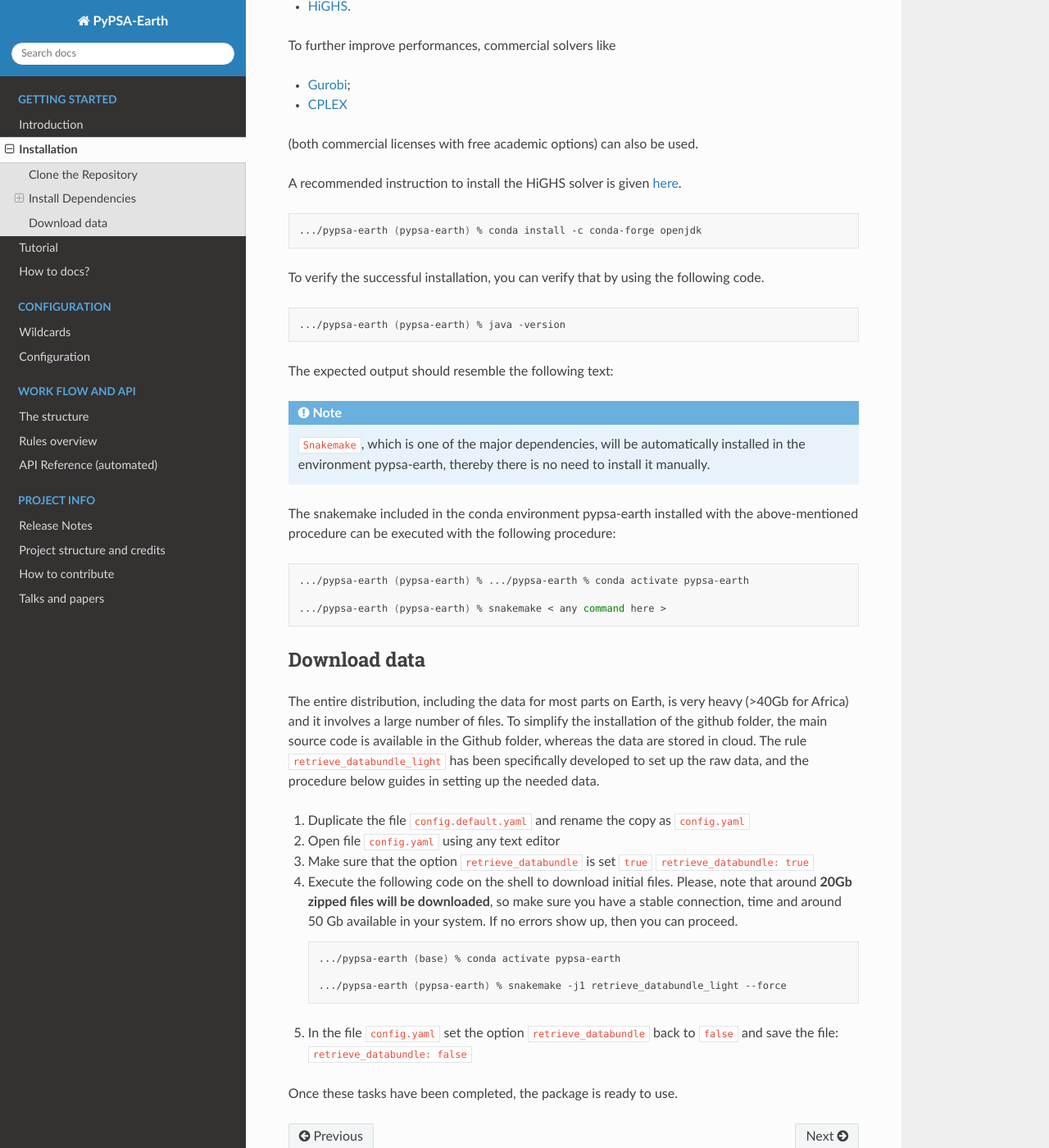
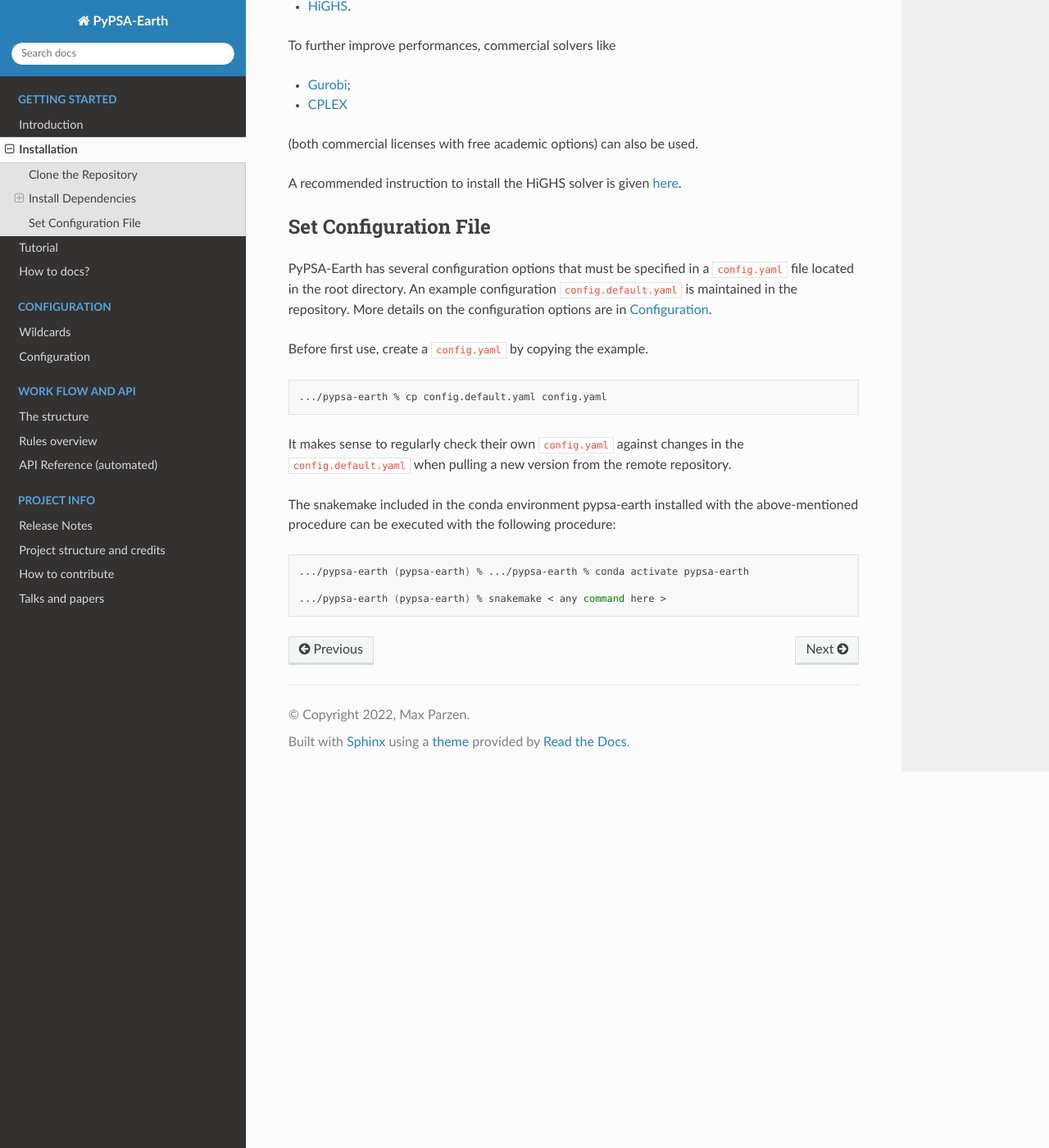
Before and after one commit to pypsa-meets-earth/pypsa-earth, a Sphinx documentation site: the page built from doc/installation.rst, in a window 1280 px wide and 1400 px high, scrolled down 1904 px. Shown: the whole window at 82% size. Built offline with Sphinx 7.4.7 and the Read the Docs theme 2.0.0, drawn with Linux system fonts in a browser that asks for light colours; pages that are not in the unit, such as notebooks, are missing from menus; the version number could not be read and is left out.

Commit message:
Replace download section with config set-up

```diff
--- a/doc/installation.rst
+++ b/doc/installation.rst
@@ -113,27 +113,19 @@
 
 A recommended instruction to install the HiGHS solver is given `here <https://github.com/PyPSA/PyPSA/blob/633669d3f940ea256fb0a2313c7a499cbe0122a5/pypsa/linopt.py#L608-L632>`_.
 
+Set Configuration File
+================================
+
+PyPSA-Earth has several configuration options that must be specified in a ``config.yaml`` file located in the root directory. An example configuration ``config.default.yaml`` is maintained in the repository. More details on the configuration options are in :ref:`config`.
+
+Before first use, create a ``config.yaml`` by copying the example.
 
 .. code:: bash
 
-    .../pypsa-earth (pypsa-earth) % conda install -c conda-forge openjdk
+    .../pypsa-earth % cp config.default.yaml config.yaml
 
-To verify the successful installation, you can verify that by using the following code.
+It makes sense to regularly check their own ``config.yaml`` against changes in the ``config.default.yaml`` when pulling a new version from the remote repository.
 
-.. code:: bash
-
-    .../pypsa-earth (pypsa-earth) % java -version
-
-The expected output should resemble the following text:
-
-.. code:: bash
-     java version "1.8.0_341"
-     Java(TM) SE Runtime Environment (build 1.8.0_341-b10)
-     Java HotSpot(TM) 64-Bit Server VM (build 25.341-b10, mixed mode)
-
-.. note::
-   ``Snakemake``, which is one of the major dependencies, will be automatically installed in the environment pypsa-earth,
-   thereby there is no need to install it manually.
 
 The snakemake included in the conda environment pypsa-earth installed with the above-mentioned procedure can be executed with the following procedure:
 
@@ -142,30 +134,3 @@
     .../pypsa-earth (pypsa-earth) % .../pypsa-earth % conda activate pypsa-earth
 
     .../pypsa-earth (pypsa-earth) % snakemake < any command here >
-
-
-Download data
-=============
-
-The entire distribution, including the data for most parts on Earth, is very heavy (>40Gb for Africa) and it involves a large number of files.
-To simplify the installation of the github folder, the main source code is available in the Github folder, whereas the data are stored in cloud.
-The rule ``retrieve_databundle_light`` has been specifically developed to set up the raw data, and the procedure below guides in setting up the needed data.
-
-1. Duplicate the file ``config.default.yaml`` and rename the copy as ``config.yaml``
-2. Open file ``config.yaml`` using any text editor
-3. Make sure that the option ``retrieve_databundle`` is set ``true``
-   ``retrieve_databundle: true``
-
-4. Execute the following code on the shell to download initial files. Please, note that around **20Gb zipped files will be downloaded**,
-   so make sure you have a stable connection, time and around 50 Gb available in your system. If no errors show up, then you can proceed.
-
-   .. code:: bash
-
-     .../pypsa-earth (base) % conda activate pypsa-earth
-
-     .../pypsa-earth (pypsa-earth) % snakemake -j1 retrieve_databundle_light --force
-
-5. In the file ``config.yaml`` set the option ``retrieve_databundle`` back to ``false`` and save the file:
-   ``retrieve_databundle: false``
-
-Once these tasks have been completed, the package is ready to use.
```
